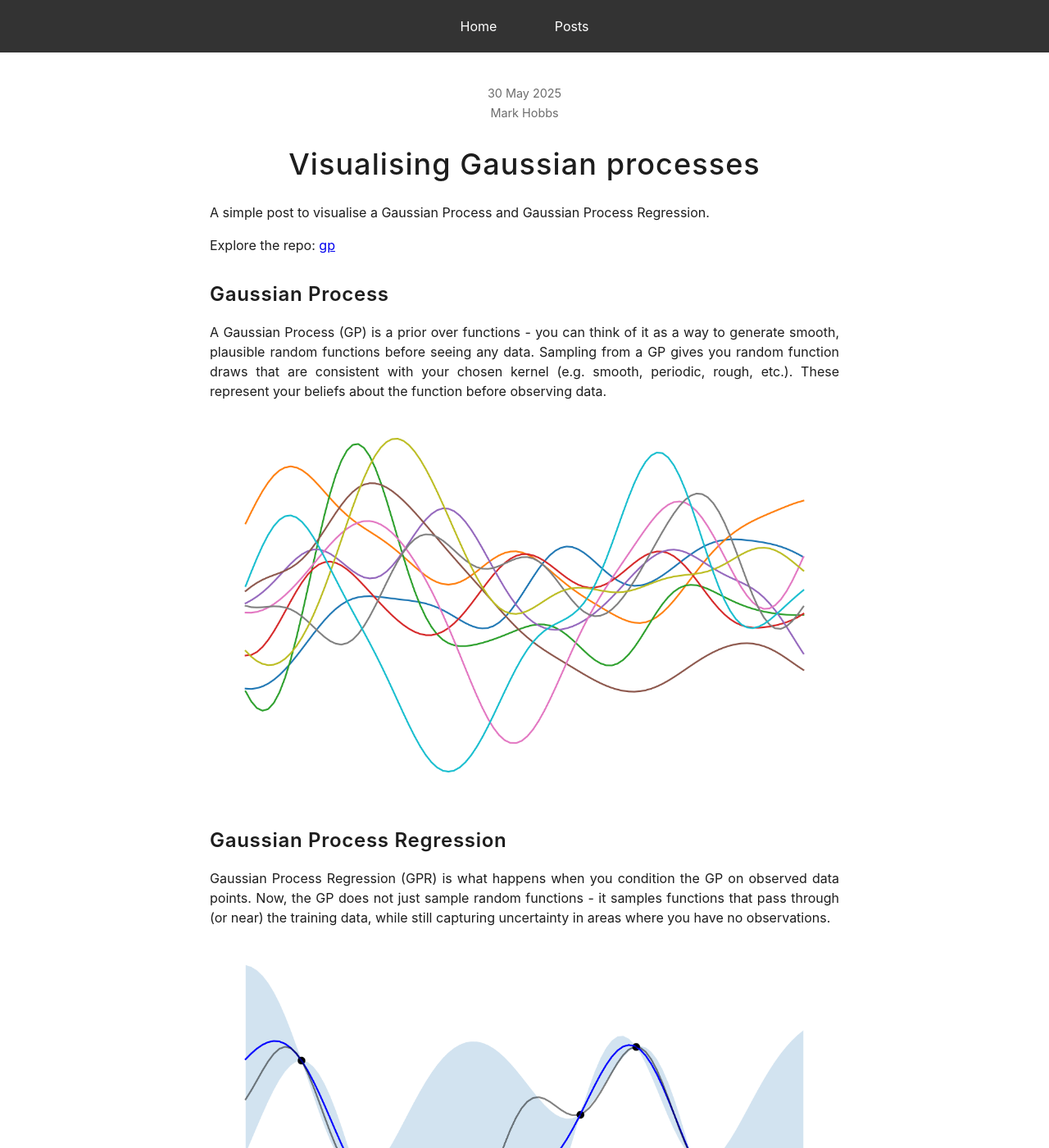
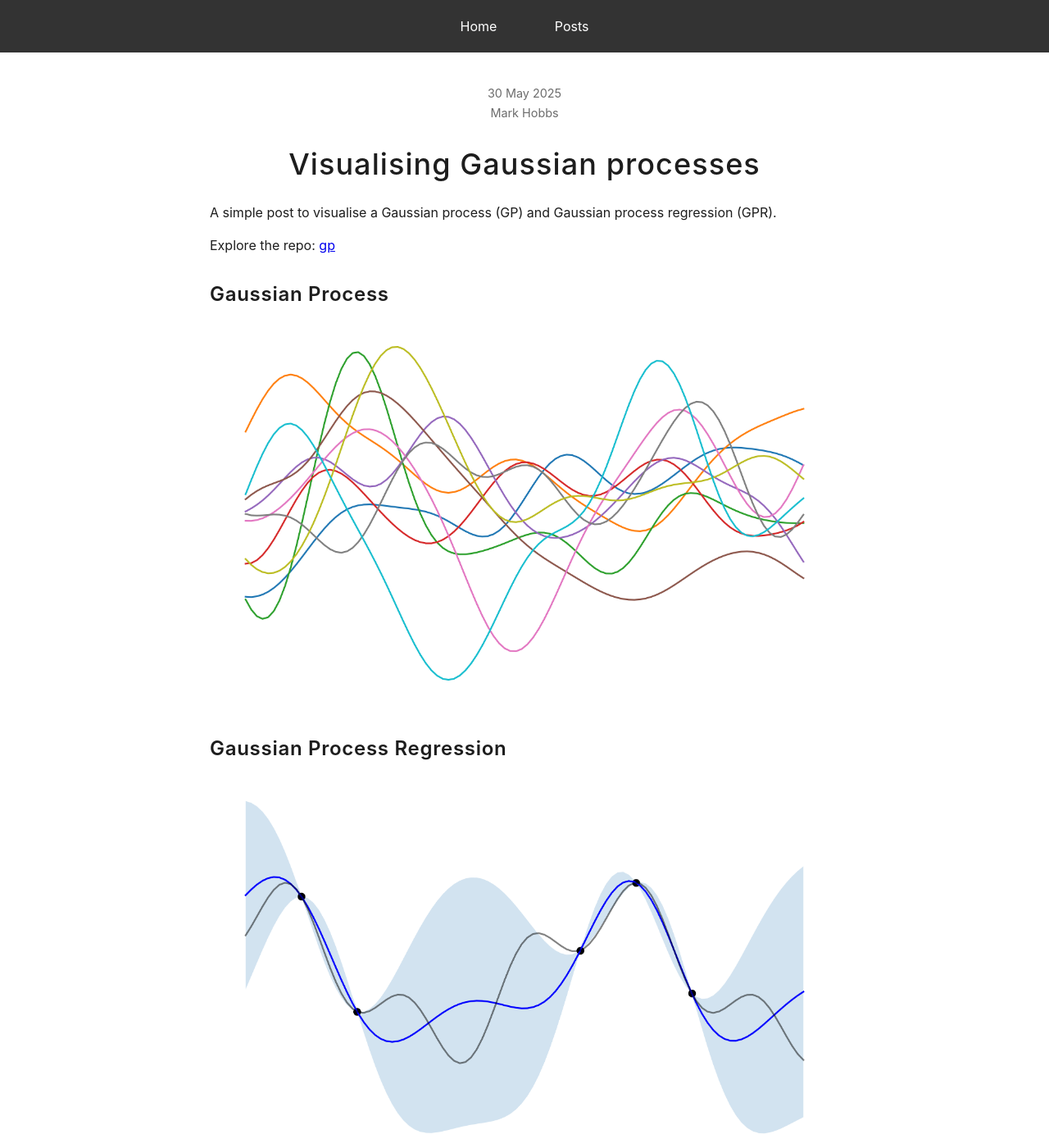
Before and after one commit to mark-hobbs/mark-hobbs.github.io, a Jekyll site: the page built from _posts/2025-05-30-gp.md, in a window 1280 px wide and 1400 px high. Shown: the whole window at 82% size. Built offline with Jekyll 4.4.1, drawn with Linux system fonts in a browser that asks for light colours.

Commit message:
General updates

```diff
--- a/_posts/2025-05-30-gp.md
+++ b/_posts/2025-05-30-gp.md
@@ -5,19 +5,21 @@
 draft: False
 ---
 
-A simple post to visualise a Gaussian Process and Gaussian Process Regression.
+A simple post to visualise a Gaussian process (GP) and Gaussian process regression (GPR).
 
 Explore the repo: [gp](https://github.com/mark-hobbs/articles/tree/main/gp)
 
 ## Gaussian Process
 
-A Gaussian Process (GP) is a prior over functions - you can think of it as a way to generate smooth, plausible random functions before seeing any data. Sampling from a GP gives you random function draws that are consistent with your chosen kernel (e.g. smooth, periodic, rough, etc.). These represent your beliefs about the function before observing data.
+<!-- A Gaussian process is a stochastic process...
+
+A Gaussian Process (GP) is a prior over functions - you can think of it as a way to generate smooth, plausible random functions before seeing any data. Sampling from a GP gives you random function draws that are consistent with your chosen kernel (e.g. smooth, periodic, rough, etc.). These represent your beliefs about the function before observing data. -->
 
 ![](/assets/images/gp-1.png)
 
 ## Gaussian Process Regression
 
-Gaussian Process Regression (GPR) is what happens when you condition the GP on observed data points. Now, the GP does not just sample random functions - it samples functions that pass through (or near) the training data, while still capturing uncertainty in areas where you have no observations.
+<!-- Gaussian Process Regression (GPR) is what happens when you condition the GP on observed data points. Now, the GP does not just sample random functions - it samples functions that pass through (or near) the training data, while still capturing uncertainty in areas where you have no observations. -->
 
 ![](/assets/images/gp-2.png)
 
```
